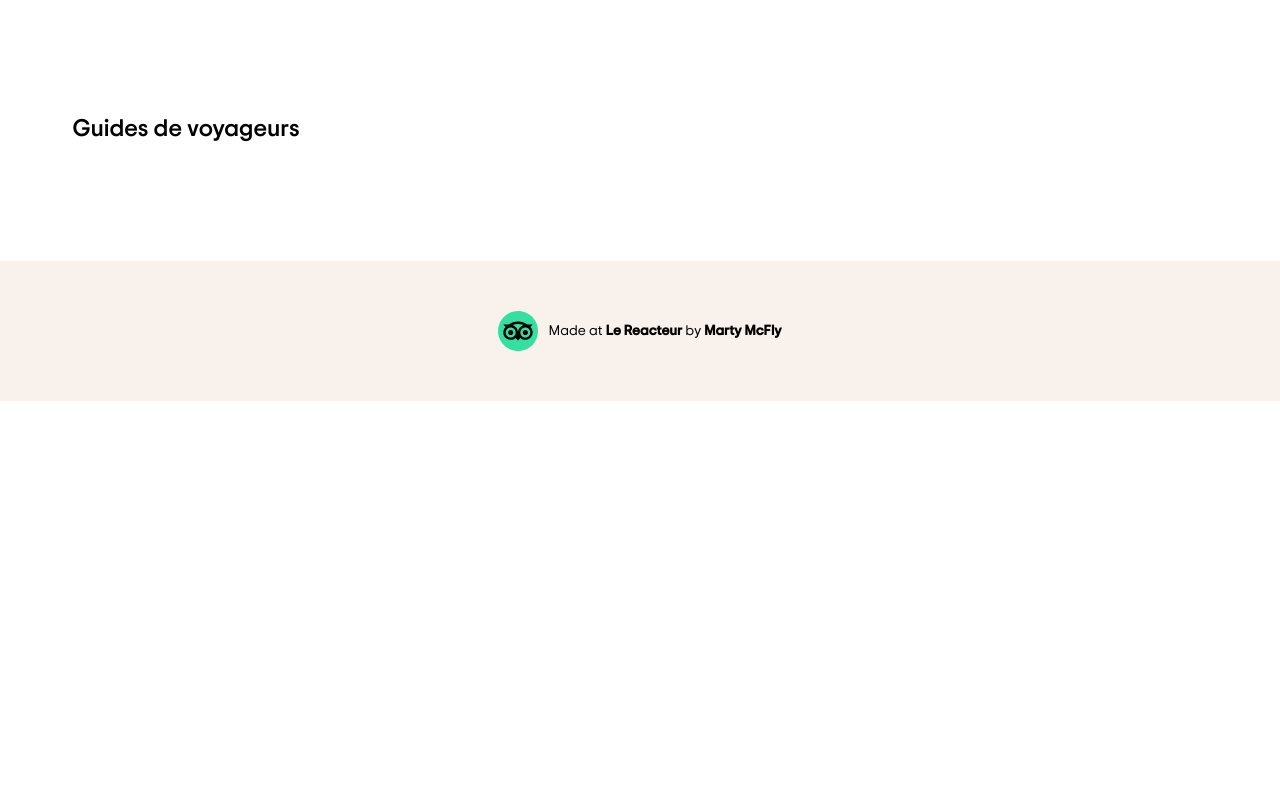
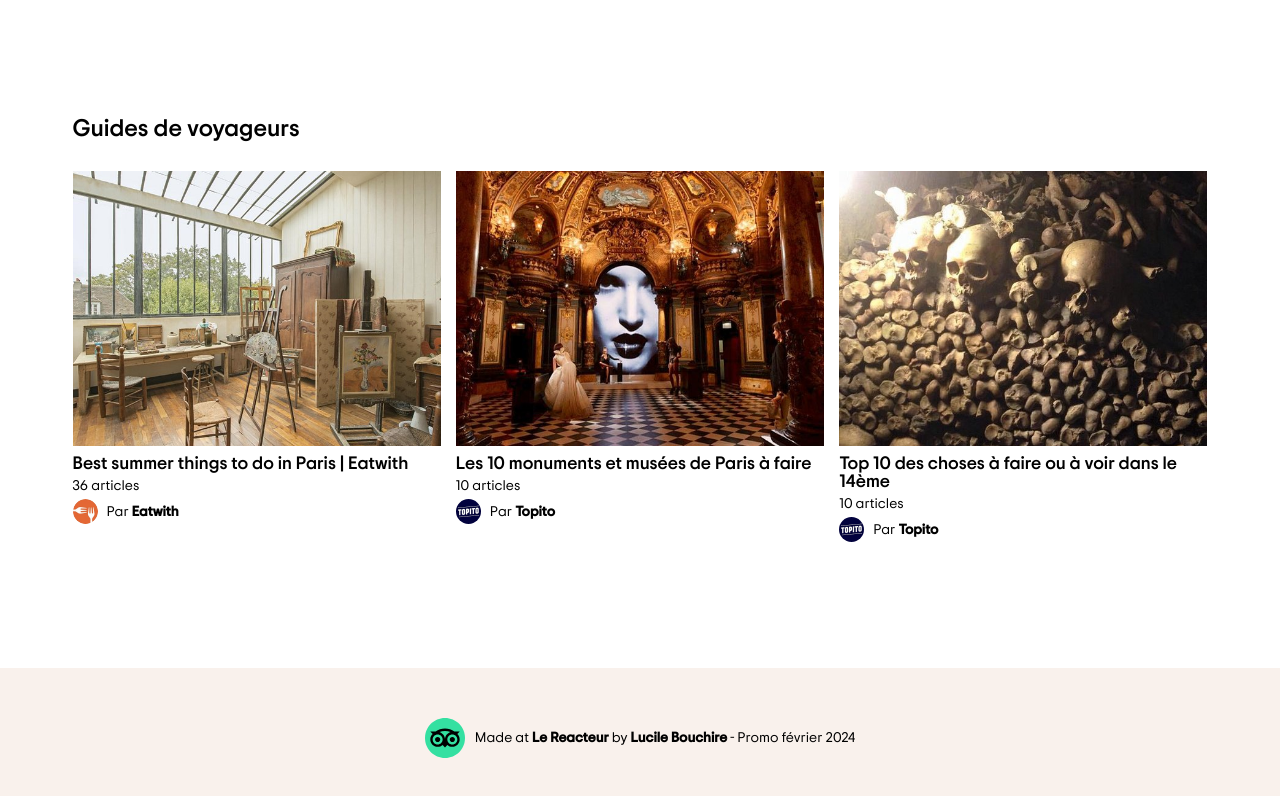
Before and after one commit to LucileBch/Reacteur-P2-tripadvisor, a plain HTML site: page index.html in a window 1280 px wide. Shown: the part 2031-2827 px from the top of the page. Before the commit the page ends 2432 px from the top, so only its background shows below. Drawn offline with Linux system fonts and the light colour scheme.

Commit message:
Fourth Section : Guide des voyageurs

```diff
--- a/assets/css/style.css
+++ b/assets/css/style.css
@@ -7,7 +7,6 @@
 
 body {
   font-family: TS-Reg, sans-serif;
-  background-color: #ffffff;
 }
 
 .container {
@@ -412,6 +411,41 @@ article {
 #guides {
   margin-bottom: 120px;
 }
+
+#guides > h4 {
+  margin-bottom: 30px;
+}
+
+.guide {
+  gap: 15px;
+}
+
+.bloc__picture--guide > img {
+  width: 100%;
+  height: 275px;
+  object-fit: cover;
+  margin-bottom: 6px;
+}
+
+.number-of-article {
+  font-size: 14px;
+  margin-bottom: 6px;
+}
+
+.carousel__rank img {
+  width: 25px;
+  border-radius: 100%;
+}
+
+.carousel__rank .ranked__from {
+  font-size: 14px;
+}
+
+.carousel__rank strong {
+  font-weight: bold;
+  font-family: TS-Med;
+}
+
 /* Section 4 */
 
 /* Footer */
--- a/index.html
+++ b/index.html
@@ -609,6 +609,46 @@
         <!-- Fourth Section -->
         <section id="guides">
           <h4>Guides de voyageurs</h4>
+          <div class="bloc guide">
+            <article class="bloc__picture--guide">
+              <img
+                src="./assets/img/guide-voyageur1.jpg"
+                alt="photo d'un vide grenier"
+              />
+              <h5>Best summer things to do in Paris | Eatwith</h5>
+              <p class="number-of-article">36 articles</p>
+              <div class="carousel__rank">
+                <img src="./assets/img/logo-fork.jpg" alt="logo de the fork" />
+                <p class="ranked__from">Par <strong>Eatwith</strong></p>
+              </div>
+            </article>
+
+            <article class="bloc__picture--guide">
+              <img
+                src="./assets/img/guide-voyageur2.jpg"
+                alt="photo de l'intérieur d'un monument"
+              />
+              <h5>Les 10 monuments et musées de Paris à faire</h5>
+              <p class="number-of-article">10 articles</p>
+              <div class="carousel__rank">
+                <img src="./assets/img/logo-topito.jpg" alt="logo de topito" />
+                <p class="ranked__from">Par <strong>Topito</strong></p>
+              </div>
+            </article>
+
+            <article class="bloc__picture--guide">
+              <img
+                src="./assets/img/guide-voyageur3.jpg"
+                alt="photo des catacombes de paris"
+              />
+              <h5>Top 10 des choses à faire ou à voir dans le 14ème</h5>
+              <p class="number-of-article">10 articles</p>
+              <div class="carousel__rank">
+                <img src="./assets/img/logo-topito.jpg" alt="logo de topito" />
+                <p class="ranked__from">Par <strong>Topito</strong></p>
+              </div>
+            </article>
+          </div>
         </section>
         <!-- End Fourth Section -->
       </div>
@@ -616,7 +656,14 @@
 
     <footer>
       <img src="./assets/img/logo-favicon.svg" alt="logo de TripAdvisor" />
-      <p>Made at <a href="#">Le Reacteur</a> by <a href="#">Marty McFly</a></p>
+      <p>
+        Made at
+        <a href="https://www.lereacteur.io/" target="_blank">Le Reacteur</a> by
+        <a href="https://github.com/LucileBch" target="_blank"
+          >Lucile Bouchire</a
+        >
+        - Promo février 2024
+      </p>
     </footer>
   </body>
 </html>
```
